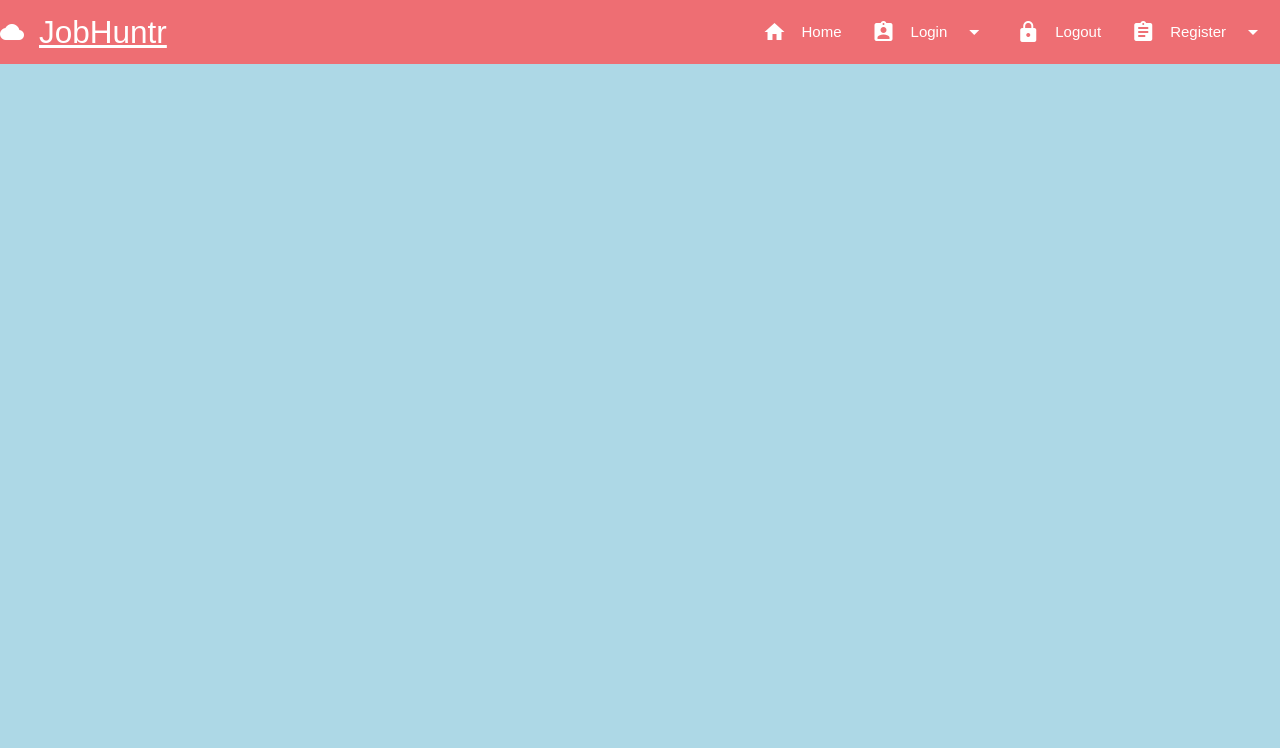
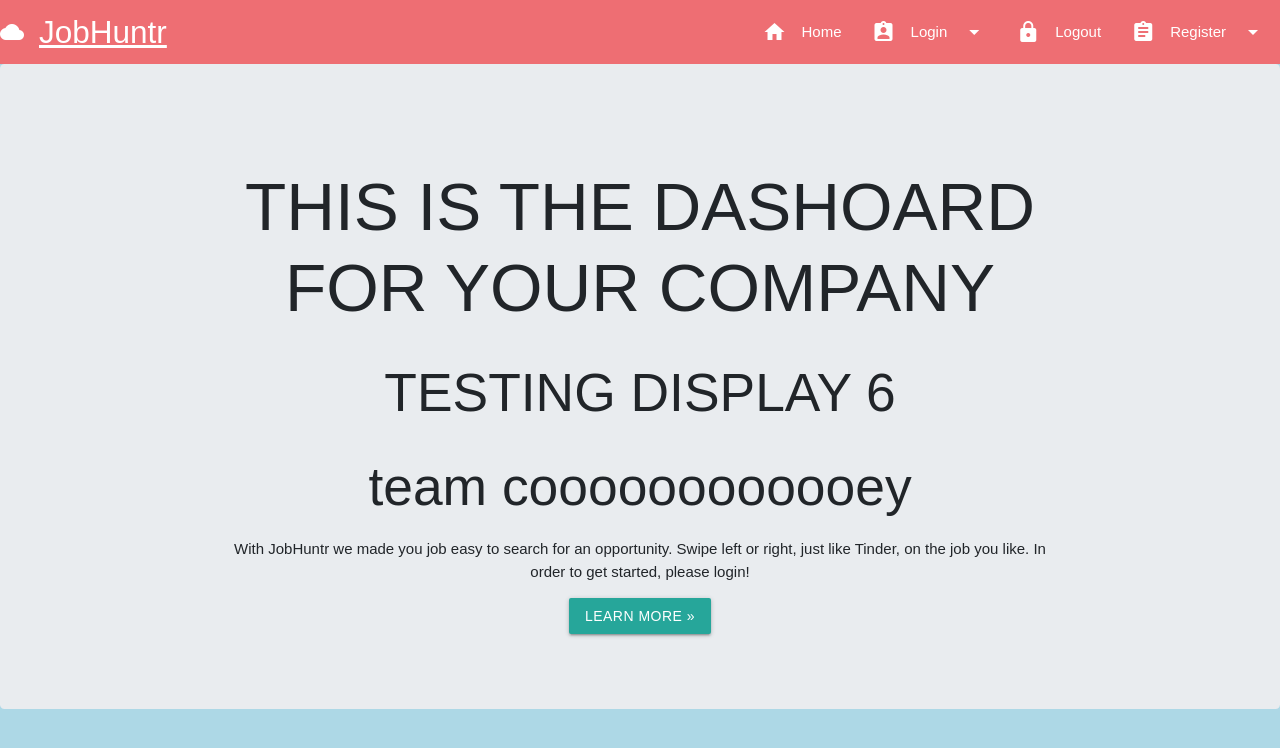
Before and after one commit to michaelnunzio/finalProject, a React (Create React App) app in the folder final-app/client/: page /compHome in a window 1280 px wide. Shown: the top 748 px of the page. Built offline with nearby package versions, Linux system fonts and the light colour scheme.

Commit message:
profiles

```diff
--- a/final-app/client/src/App.js
+++ b/final-app/client/src/App.js
@@ -10,6 +10,8 @@ import Profile from "./component/userProfile/userProfile";
 import CompProfile from './component/compProfile/compProfile';
 import JobCard from "./component/jobCards/JobCard"
 import PeopleCard from "./component/peopleCards/PeopleCard"
+import compHome from "./component/compHome/compHome"
+import userHome from "./component/userHome/userHome"
 
 class App extends Component {
 
@@ -30,6 +32,8 @@ class App extends Component {
             <Route exact path="/compProfile" component={CompProfile} />
             <Route exact path ="/JobCard" component= {JobCard} />
             <Route exact path ="/PeopleCard" component= {PeopleCard} />
+            <Route exact path ="/compHome" component= {compHome} />
+            <Route exact path ="/userHome" component= {userHome} />
           </Switch>
         </div>
       </Router>
--- /dev/null
+++ b/final-app/client/src/component/compHome/compHome.css
@@ -0,0 +1,3 @@
+h1{
+    text-align: center;
+}
--- /dev/null
+++ b/final-app/client/src/component/compHome/compHome.js
@@ -0,0 +1,23 @@
+import React from "react";
+import "./compHome.css";
+
+function compHome(){
+    return(
+        <div class="jumbotron center">
+            <div class="container">
+                <h1 class="display-3">THIS IS THE DASHOARD FOR YOUR COMPANY</h1>
+
+                <h2 class="display-6">TESTING DISPLAY 6</h2>
+
+                <h2 class="display-6">team coooooooooooey</h2>
+
+                <p>With JobHuntr we made you job easy to search for an opportunity. Swipe left or right, just
+                    like Tinder, on the job you like. In order to get started, please login!
+                </p>
+                <p><a class="btn btn-primary btn-lg" href="/" role="button">Learn more &raquo;</a></p>
+            </div>
+        </div>
+    )
+}
+
+export default compHome;
--- /dev/null
+++ b/final-app/client/src/component/userHome/userHome.css
@@ -0,0 +1,3 @@
+h1{
+    text-align: center;
+}
--- /dev/null
+++ b/final-app/client/src/component/userHome/userHome.js
@@ -0,0 +1,21 @@
+import React from "react";
+import "./userHome.css";
+
+function userHome(){
+    return(
+        <div class="jumbotron center">
+            <div class="container">
+                <h1 class="display-3">THIS IS YOUR HOME DASHBOARD, JOBSEEKER</h1>
+                <h2 class="display-4">TESTING 1</h2>
+
+
+                <p>With JobHuntr we made you job easy to search for an opportunity. Swipe left or right, just
+                    like Tinder, on the job you like. In order to get started, please login!
+                </p>
+                <p><a class="btn btn-primary btn-lg" href="/" role="button">Learn more &raquo;</a></p>
+            </div>
+        </div>
+    )
+}
+
+export default userHome;
--- a/final-app/package.json
+++ b/final-app/package.json
@@ -36,11 +36,12 @@
     "express-validator": "^5.3.1",
     "if-env": "^1.0.4",
     "mongod": "^2.0.0",
-    "mongoose": "^5.4.11",
+    "mongoose": "^5.4.15",
     "morgan": "^1.9.1",
     "passport": "^0.4.0",
     "passport-http": "^0.3.0",
     "passport-local": "^1.0.0",
+    "path": "^0.12.7",
     "react": "^16.8.1",
     "react-dom": "^16.8.1",
     "react-scripts": "2.1.3",
```
Also changed, not shown: 1 other file (tests, documents, lock files or other folders).
